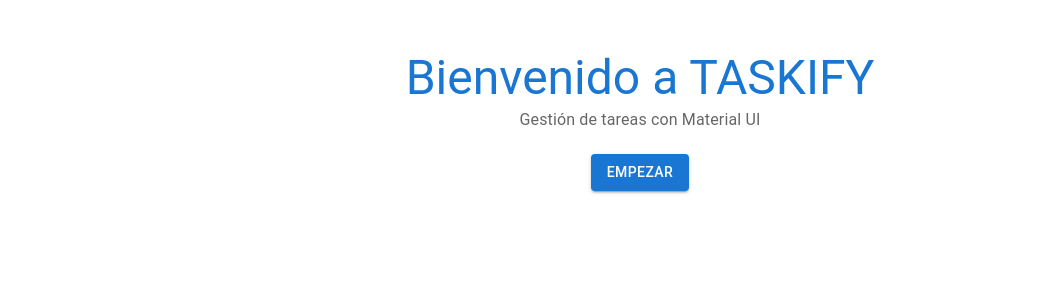
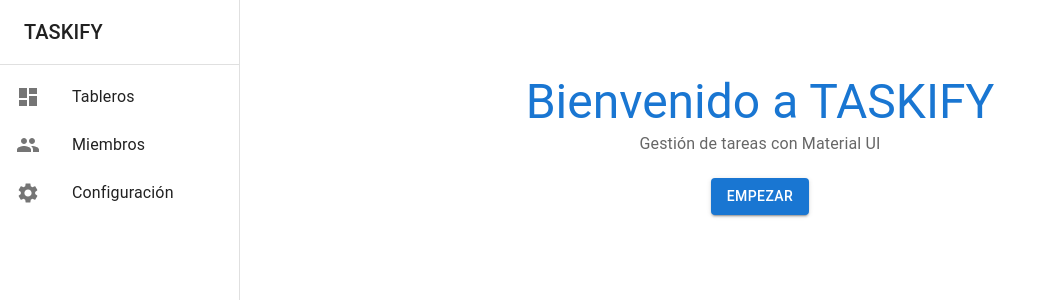
Before and after one commit to stevenbenalcazar/taskify-frontend, a React (Vite) app: page / in a window 1280 px wide. Shown: the top 300 px of the page, without its empty margins (0-1040 px from the left). Built offline with nearby package versions, Linux system fonts and the light colour scheme.

Commit message:
build: :construction: new changes

```diff
--- a/package.json
+++ b/package.json
@@ -12,6 +12,7 @@
   "dependencies": {
     "@emotion/react": "^11.14.0",
     "@emotion/styled": "^11.14.0",
+    "@mui/icons-material": "^6.4.2",
     "@mui/material": "^6.4.2",
     "react": "^18.3.1",
     "react-dom": "^18.3.1"
--- a/src/App.tsx
+++ b/src/App.tsx
@@ -1,7 +1,14 @@
-import { Container, Typography, Button } from "@mui/material";
+import { Container, Typography, Button, Box } from "@mui/material";
+import Sidebar from "./components/Sidebar"; // Importamos el Sidebar
 
 function App() {
   return (
+    <Box sx={{ display: "flex" }}>
+      {/* Sidebar Fijo a la Izquierda */}
+      <Sidebar />
+
+      {/* Contenido Principal */}
+      <Box component="main" sx={{ flexGrow: 1, p: 3 }}>
         <Container maxWidth="md" style={{ textAlign: "center", marginTop: "50px" }}>
           <Typography variant="h3" color="primary">
             Bienvenido a TASKIFY
@@ -13,6 +20,8 @@ function App() {
             Empezar
           </Button>
         </Container>
+      </Box>
+    </Box>
   );
 }
 
--- /dev/null
+++ b/src/components/Sidebar.tsx
@@ -0,0 +1,46 @@
+import { Drawer, List, ListItem, ListItemIcon, ListItemText, Divider, Toolbar, Typography } from "@mui/material";
+import DashboardIcon from "@mui/icons-material/Dashboard";
+import GroupIcon from "@mui/icons-material/Group";
+import SettingsIcon from "@mui/icons-material/Settings";
+
+const Sidebar = () => {
+  return (
+    <Drawer
+      variant="permanent"
+      sx={{
+        width: 240,
+        flexShrink: 0,
+        [`& .MuiDrawer-paper`]: { width: 240, boxSizing: "border-box" },
+      }}
+    >
+      <Toolbar>
+        <Typography variant="h6" noWrap>
+          TASKIFY
+        </Typography>
+      </Toolbar>
+      <Divider />
+      <List>
+        <ListItem button>
+          <ListItemIcon>
+            <DashboardIcon />
+          </ListItemIcon>
+          <ListItemText primary="Tableros" />
+        </ListItem>
+        <ListItem button>
+          <ListItemIcon>
+            <GroupIcon />
+          </ListItemIcon>
+          <ListItemText primary="Miembros" />
+        </ListItem>
+        <ListItem button>
+          <ListItemIcon>
+            <SettingsIcon />
+          </ListItemIcon>
+          <ListItemText primary="Configuración" />
+        </ListItem>
+      </List>
+    </Drawer>
+  );
+};
+
+export default Sidebar;
```
Also changed, not shown: 1 other file (tests, documents, lock files or other folders). Lines whose indentation alone changed are shown as unchanged.
